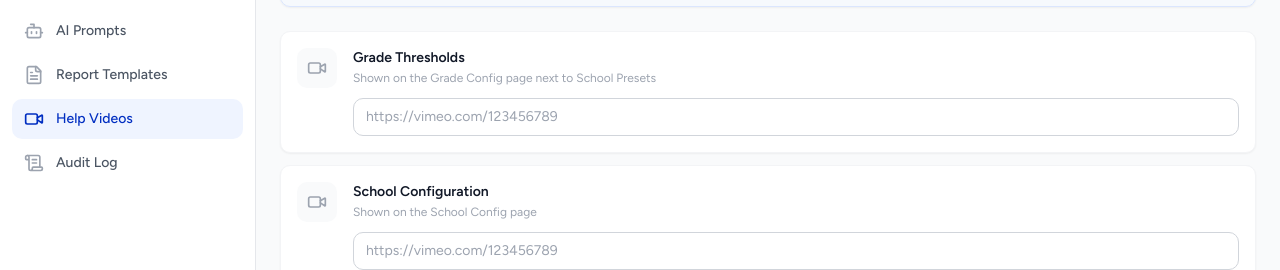
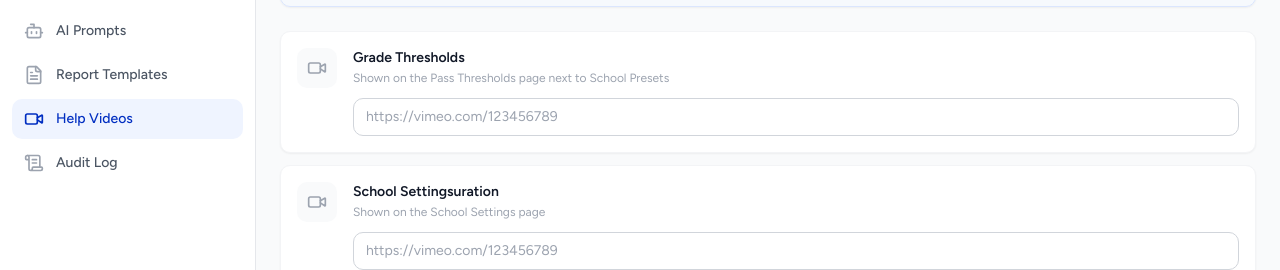
Before and after one commit to wigsbury-ui/evalent.io, a Next.js app: page /admin/help-videos in a window 1280 px wide. Shown: the part 201-471 px from the top of the page. Built offline with nearby package versions, Linux system fonts and the light colour scheme; no server answers.

Commit message:
rename: School Config -> School Settings, Grade Config -> Pass Thresholds

```diff
--- a/src/app/admin/help-videos/page.tsx
+++ b/src/app/admin/help-videos/page.tsx
@@ -32,8 +32,8 @@ interface HelpVideo {
 
 // All possible feature locations where a "Learn more" link can appear
 const FEATURE_SLOTS: { id: string; label: string; description: string }[] = [
-  { id: "grade_thresholds", label: "Grade Thresholds", description: "Shown on the Grade Config page next to School Presets" },
-  { id: "school_config", label: "School Configuration", description: "Shown on the School Config page" },
+  { id: "grade_thresholds", label: "Grade Thresholds", description: "Shown on the Pass Thresholds page next to School Presets" },
+  { id: "school_config", label: "School Settingsuration", description: "Shown on the School Settings page" },
   { id: "dashboard", label: "School Dashboard", description: "Shown on the main school dashboard" },
   { id: "student_registration", label: "Student Registration", description: "Shown on the student registration form" },
   { id: "assessors", label: "Assessors", description: "Shown on the Assessors management page" },
--- a/src/app/school/config/page.tsx
+++ b/src/app/school/config/page.tsx
@@ -231,7 +231,7 @@ export default function SchoolConfigPage() {
           <Badge variant={school.is_active ? "default" : "secondary"}>
           {school.is_active ? "Active" : "Inactive"}
         </Badge>
-          <LearnMoreLink featureId="school_config" title="School Configuration" />
+          <LearnMoreLink featureId="school_config" title="School Settingsuration" />
         </div>
       </div>
 
--- a/src/components/school/sidebar.tsx
+++ b/src/components/school/sidebar.tsx
@@ -16,8 +16,8 @@ import {
 
 const navItems = [
   { href: "/school", label: "Dashboard", icon: LayoutDashboard },
-  { href: "/school/config", label: "School Config", icon: Settings },
-  { href: "/school/grades", label: "Grade Config", icon: GraduationCap },
+  { href: "/school/config", label: "School Settings", icon: Settings },
+  { href: "/school/grades", label: "Pass Thresholds", icon: GraduationCap },
   { href: "/school/assessors", label: "Assessors", icon: Users },
   { href: "/school/students", label: "Students", icon: UserPlus },
 ];
--- a/src/components/ui/learn-more-link.tsx
+++ b/src/components/ui/learn-more-link.tsx
@@ -14,7 +14,7 @@ interface LearnMoreLinkProps {
  * Drop-in "Learn more" link with video popup.
  * Renders nothing if no video URL is configured for the feature.
  *
- * Usage: <LearnMoreLink featureId="school_config" title="School Configuration" />
+ * Usage: <LearnMoreLink featureId="school_config" title="School Settingsuration" />
  */
 export function LearnMoreLink({ featureId, title }: LearnMoreLinkProps) {
   const { url } = useHelpVideo(featureId);
```
